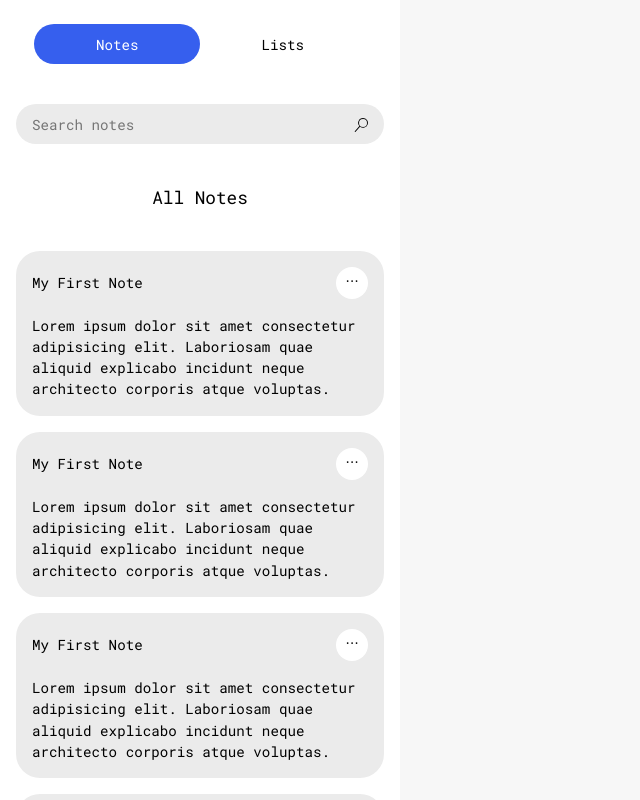
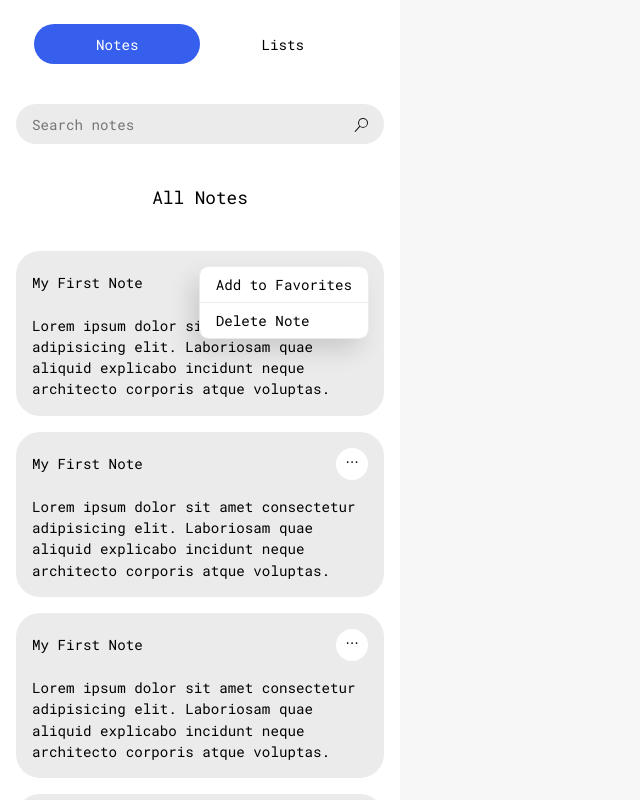
Before and after one commit to gzkdev/minotes-app, a React (Create React App) app: page / in a window 1280 px wide. Both pictures are taken after a click on the button 352 px from the left and 282 px from the top of the page. Shown: the whole page, without its empty margins (0-640 px from the left). Built offline with nearby package versions, Linux system fonts and the light colour scheme.

Commit message:
style: add modal element to note component

```diff
--- a/src/components/NotesContainer/NotesContainer.module.css
+++ b/src/components/NotesContainer/NotesContainer.module.css
@@ -19,8 +19,40 @@
 }
 
 .note__header{
+    position: relative;
     display: flex;
     align-items: center;justify-content: space-between;
+}
+
+.note__actions{
+    position: absolute;
+    min-width: 100px;
+    right: 0;
+    top: 0;
+    background-color: var(--white-100);
+    border-radius: var(--border-radius-md);
+    overflow: hidden;
+    box-shadow: -8px 12px 24px 0 rgba(0,0,0,0.14);
+    transform: translate(0, 10%);
+    opacity: 0;
+    pointer-events: none;
+    transition: all 200ms;
+    outline: 1px solid #ebebeb;
+}
+
+.note[data-show-actions="true"] .note__actions{
+    transform: translate(0, 0);
+    opacity: 1;
+    pointer-events: all;
+}
+
+.note__actions button{
+    display: block;
+    padding: 8px 16px;
+}
+
+.note__actions button:not(:last-child){
+    border-bottom: 1px solid #ebebeb;
 }
 
 .note__btn{
--- a/src/components/NotesContainer/index.tsx
+++ b/src/components/NotesContainer/index.tsx
@@ -1,15 +1,21 @@
+import { useState } from "react"
 import { VscEllipsis } from "react-icons/vsc"
 import styles from "./NotesContainer.module.css"
 
 function NotesContainer() {
+    const [showActions, setShowActions] = useState(false);
   return (
     <div className={styles.section}>
         <div className={styles.heading}>All Notes</div>
         <div className={styles.container}>
-            <div className={styles.note}>
+            <div className={styles.note} data-show-actions={showActions}>
                 <div className={styles.note__header}>
                     <div className={styles.note__title}>My First Note</div>
-                    <button className={styles.note__btn}><VscEllipsis/></button>
+                    <button className={styles.note__btn} onClick={() => setShowActions(!showActions)}><VscEllipsis/></button>
+                    <div onClick={() => setShowActions(!showActions)} className={styles.note__actions}>
+                        <button>Add to Favorites</button>
+                        <button>Delete Note</button>
+                    </div>
                 </div>
                 <div className={styles.note__body}>Lorem ipsum dolor sit amet consectetur adipisicing elit. Laboriosam quae aliquid explicabo incidunt neque architecto corporis atque voluptas.</div>
             </div>
```
